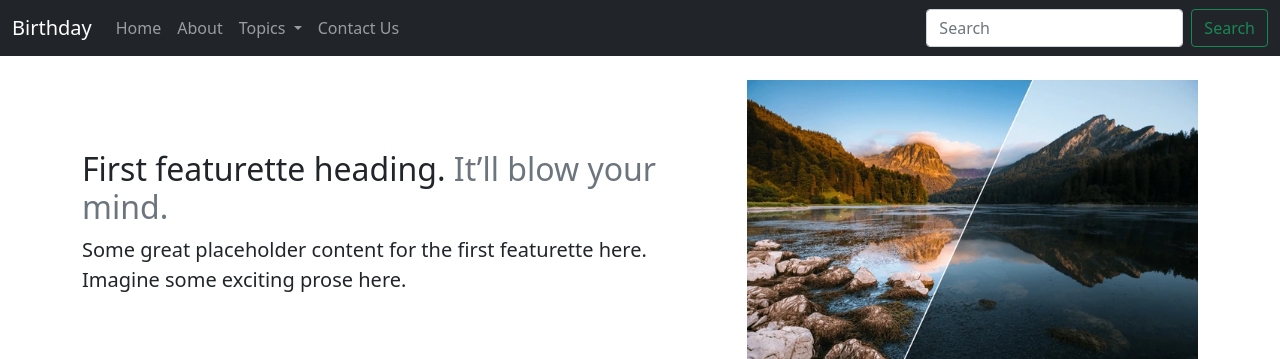
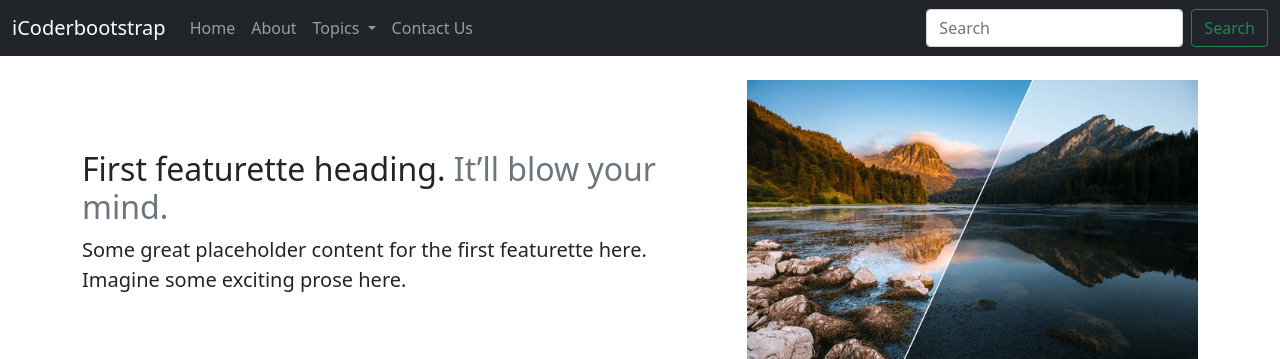
Before and after one commit to Kajalyv/iCoderbootstrap, a plain HTML site: page about.html in a window 1280 px wide. Shown: the top 359 px of the page. Drawn offline with nearby package versions, Linux system fonts and the light colour scheme.

Commit message:
Update about.html
change

```diff
--- a/about.html
+++ b/about.html
@@ -16,7 +16,7 @@
 <body>
     <nav class="navbar navbar-expand-lg navbar-dark bg-dark">
         <div class="container-fluid">
-            <a class="navbar-brand" href="#">Birthday</a>
+            <a class="navbar-brand" href="/iCoderbootstrap">iCoderbootstrap</a>
             <button class="navbar-toggler" type="button" data-bs-toggle="collapse"
                 data-bs-target="#navbarSupportedContent" aria-controls="navbarSupportedContent" aria-expanded="false"
                 aria-label="Toggle navigation">
@@ -28,7 +28,7 @@
                         <a class="nav-link " aria-current="page" href="/Home.html">Home</a>
                     </li>
                     <li class="nav-item active">
-                        <a class="nav-link " href="/about.html">About</a>
+                        <a class="nav-link " href="/iCoderbootstrap/about.html">About</a>
                     </li>
                     <li class="nav-item dropdown">
                         <a class="nav-link dropdown-toggle" href="#" id="navbarDropdown" role="button"
@@ -43,7 +43,7 @@
                         </ul>
                     </li>
                     <li class="nav-item">
-                        <a class="nav-link" href="/Contact.html">Contact Us</a>
+                        <a class="nav-link" href="/iCoderbootstrap/Contact.html">Contact Us</a>
                     </li>
                 </ul>
                 <form class="d-flex">
```
